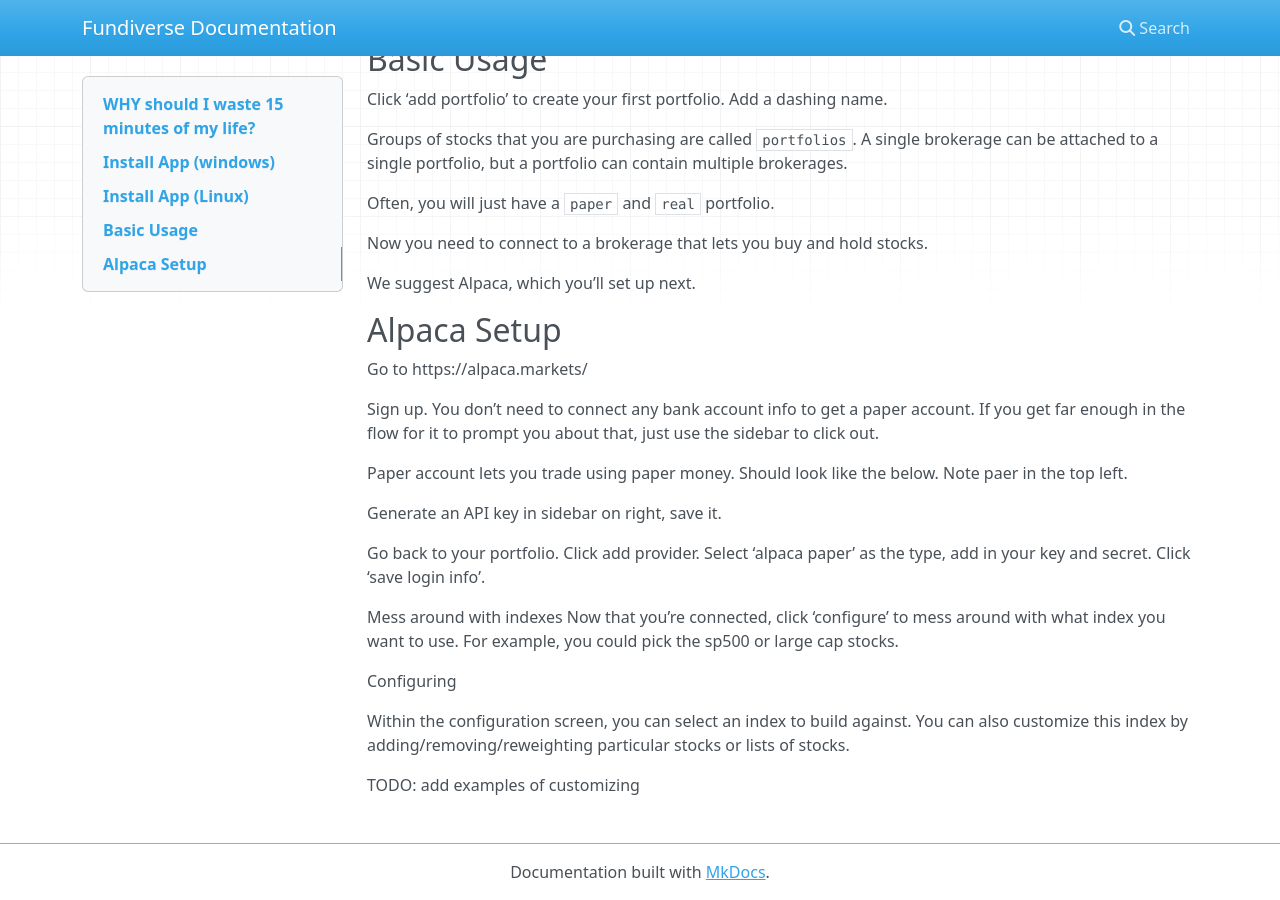
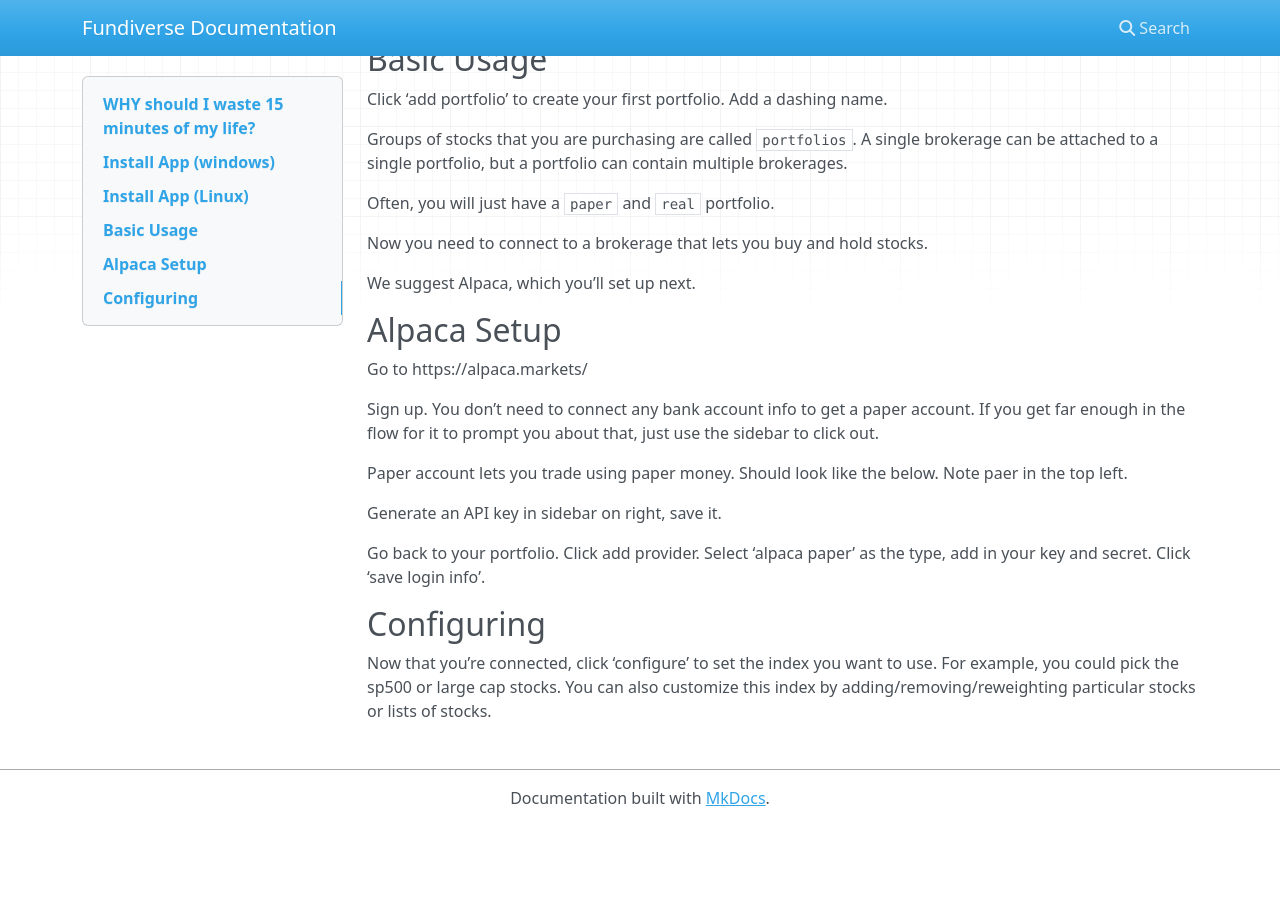
Before and after one commit to greenmtnboy/fundiverse, an MkDocs documentation site: the page built from docs/index.md, in a window 1280 px wide and 900 px high, scrolled down 1039 px. Built offline with MkDocs 1.6.1, drawn with Linux system fonts in a browser that asks for light colours; nearby versions of some CDN libraries; after the commit the page ends 1865 px from its top, so only the background shows below that.

Commit message:
add index

```diff
--- a/docs/index.md
+++ b/docs/index.md
@@ -66,13 +66,6 @@ Generate an API key in sidebar on right, save it.
 Go back to your portfolio. Click add provider. Select ‘alpaca paper’ as the type, add in your key and secret. Click ‘save login info’.
 
 
-Mess around with indexes
-Now that you’re connected, click ‘configure’ to mess around with what index you want to use. For example, you could pick the sp500 or large cap stocks.
+## Configuring
 
-
-
-Configuring
-
-Within the configuration screen, you can select an index to build against. You can also customize this index by adding/removing/reweighting particular stocks or lists of stocks.
-
-TODO: add examples of customizing
+Now that you’re connected, click ‘configure’ to set the index you want to use. For example, you could pick the sp500 or large cap stocks. You can also customize this index by adding/removing/reweighting particular stocks or lists of stocks.
```
